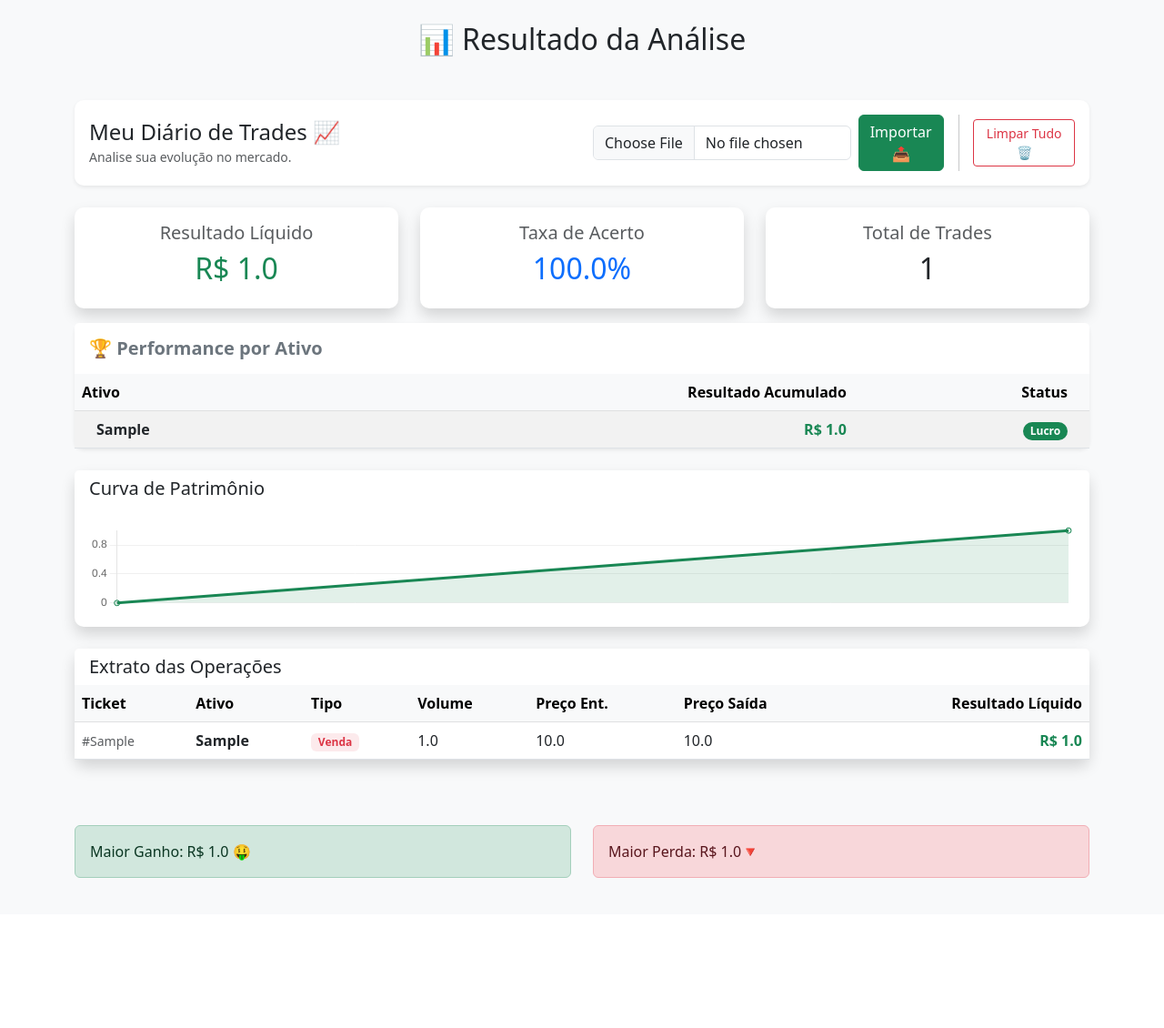
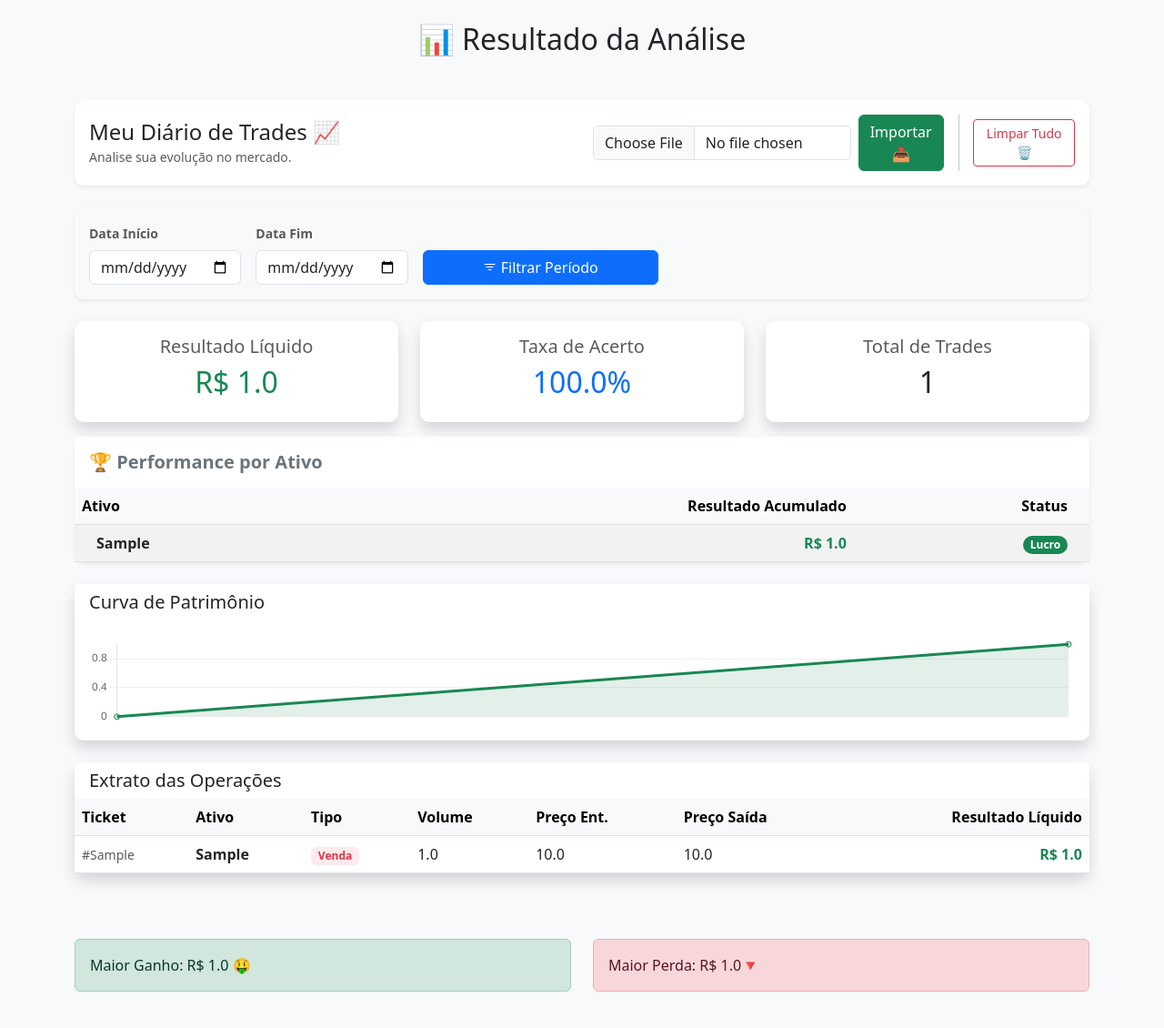
Before and after one commit to Adecidio/tradejournal-lite, a Flask app: page / in a window 1280 px wide. Shown: the part 56-1186 px from the top of the page at 91% size. Before the commit the page ends 1021 px from the top, so only its background shows below. Run offline with Flask 3, Linux system fonts and the light colour scheme; a user stored in the database is signed in; tables that the repository leaves empty hold one stand-in row (values such as "Sample post").

Commit message:
Adição de filtro de data no dashboard

```diff
--- a/app/routes.py
+++ b/app/routes.py
@@ -61,11 +61,19 @@ def index():
 
             return redirect(url_for('index'))
 
-    # Lógica de Exibição (GET)
-    # Busca os dados DO BANCO DE DADOS, não importa se acabou de fazer upload ou não
-    dados_dashboard = gerar_dados_dashboard(current_user)
+    # LÓGICA DO GET (FILTROS) ---
+    # Captura os parâmetros da URL (se existirem)
+    data_inicio = request.args.get('data_inicio')
+    data_fim = request.args.get('data_fim')
 
-    return render_template('dashboard.html', dados=dados_dashboard)
+    # Passa as datas para a função (agora ela aceita esses argumentos)
+    dados_dashboard = gerar_dados_dashboard(current_user, data_inicio, data_fim)
+
+    return render_template('dashboard.html',
+                           dados=dados_dashboard,
+                           # Passamos as datas de volta para o HTML preencher os campos
+                           filtro_inicio=data_inicio,
+                           filtro_fim=data_fim)
 
 # --- Rota de Login ---
 @app.route('/login', methods=['GET', 'POST'])
--- a/app/services.py
+++ b/app/services.py
@@ -2,6 +2,7 @@ import pandas as pd
 import numpy as np
 from app import db
 from app.models import Trade
+from datetime import datetime
 
 def salvar_trades_do_excel(filepath, user):
     print("--- INICIANDO PROCESSAMENTO (CORREÇÃO POSITION) ---")
@@ -139,8 +140,24 @@ def salvar_trades_do_excel(filepath, user):
         # Retorna dicionário de erro
         return {"erro": str(e)}
 
-def gerar_dados_dashboard(user):
-    trades = user.trades.order_by(Trade.close_time).all()
+def gerar_dados_dashboard(user, data_inicio=None, data_fim=None):
+    # 1. Começamos a query base (ainda não executada)
+    query = user.trades.order_by(Trade.close_time.desc())
+
+    # 2. Aplicamos filtros se o usuário mandou datas
+    if data_inicio:
+        # Filtra trades que fecharam DEPOIS ou da NA data de início
+        query = query.filtter(Trade.close_time >= data_inicio)
+
+    if data_fim:
+        # Filtra trades que fecharam ANTES ou NO FINAL da data de fim
+        # Adicionamos o horário para pegar o dia inteiro
+        data_fim_ajustada = f"{data_fim} 23:59:59"
+        query = query.filter(Trade.close_time <= data_fim_ajustada)
+
+
+    # 3. Executa a busca no banco
+    trades = query.all()
 
     if not trades:
         return {
--- a/app/templates/dashboard.html
+++ b/app/templates/dashboard.html
@@ -49,6 +49,41 @@
                 <button type="button" class="btn btn-secondary" data-bs-dismiss="modal">Cancelar</button>
                 <form action="{{ url_for('limpar_dados') }}" method="post">
                     <button type="submit" class="btn btn-danger">Sim, apagar tudo</button>
+                </form>
+            </div>
+        </div>
+    </div>
+</div>
+<div class="row mb-4">
+    <div class="col-12">
+        <div class="card border-0 shadow-sm bg-light">
+            <div class="card-body py-3">
+                <form action="{{ url_for('index') }}" method="get" class="row g-3 align-items-end">
+
+                    <div class="col-md-2">
+                        <label for="inicio" class="form-label small fw-bold text-muted">Data Início</label>
+                        <input type="date" class="form-control" id="inicio" name="data_inicio" value="{{ filtro_inicio }}">
+                    </div>
+
+                    <div class="col-md-2">
+                        <label for="fim" class="form-label small fw-bold text-muted">Data Fim</label>
+                        <input type="date" class="form-control" id="fim" name="data_fim" value="{{ filtro_fim }}">
+                    </div>
+
+                    <div class="col-md-3">
+                        <button type="submit" class="btn btn-primary w-100">
+                            <i class="bi bi-filter"></i> Filtrar Período
+                        </button>
+                    </div>
+
+                    <div class="col-md-2">
+                        {% if filtro_inicio or filtro_fim %}
+                        <a href="{{ url_for('index') }}" class="btn btn-outline-secondary w-100">
+                            Limpar Filtro
+                        </a>
+                        {% endif %}
+                    </div>
+
                 </form>
             </div>
         </div>
```
